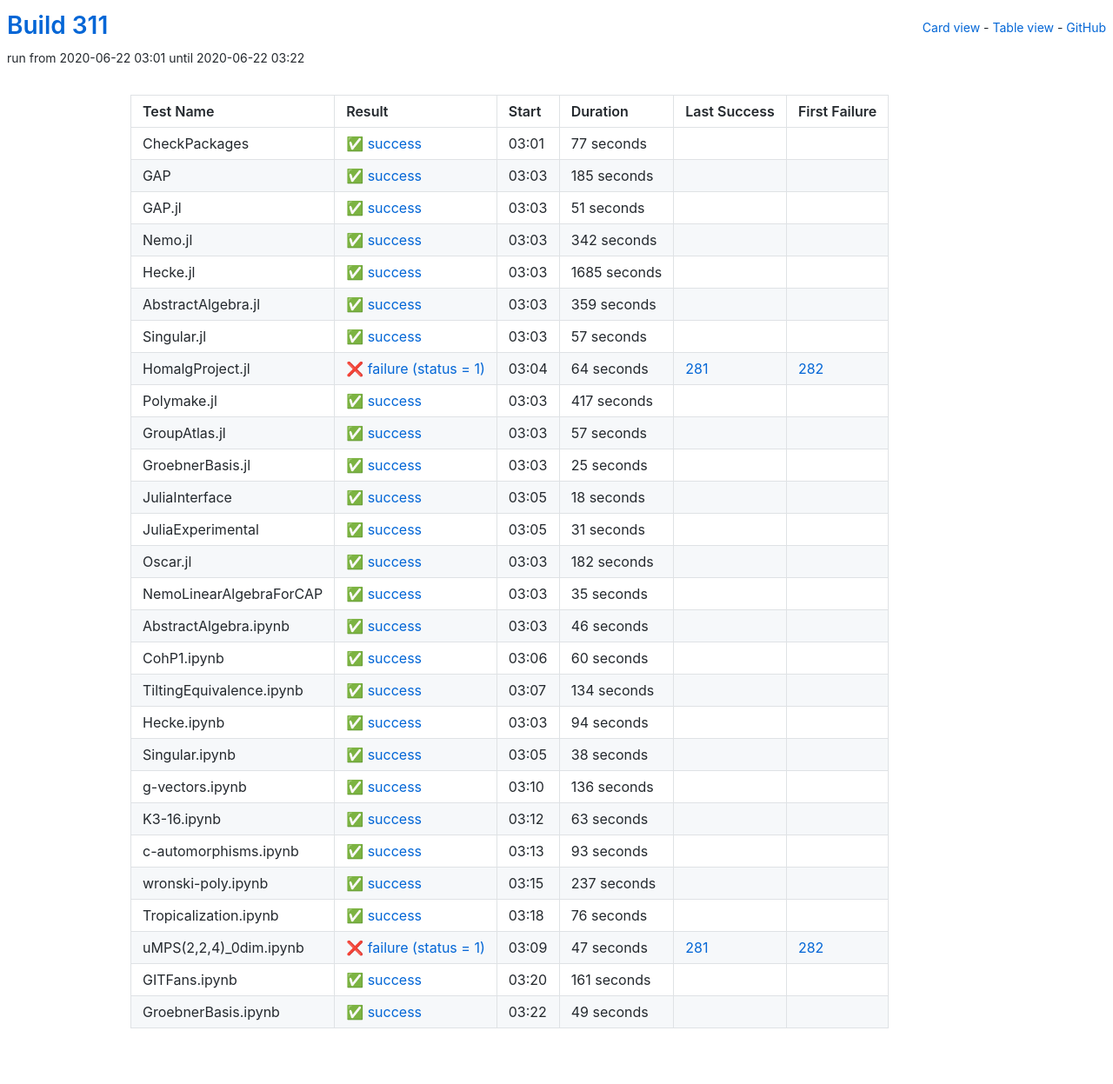
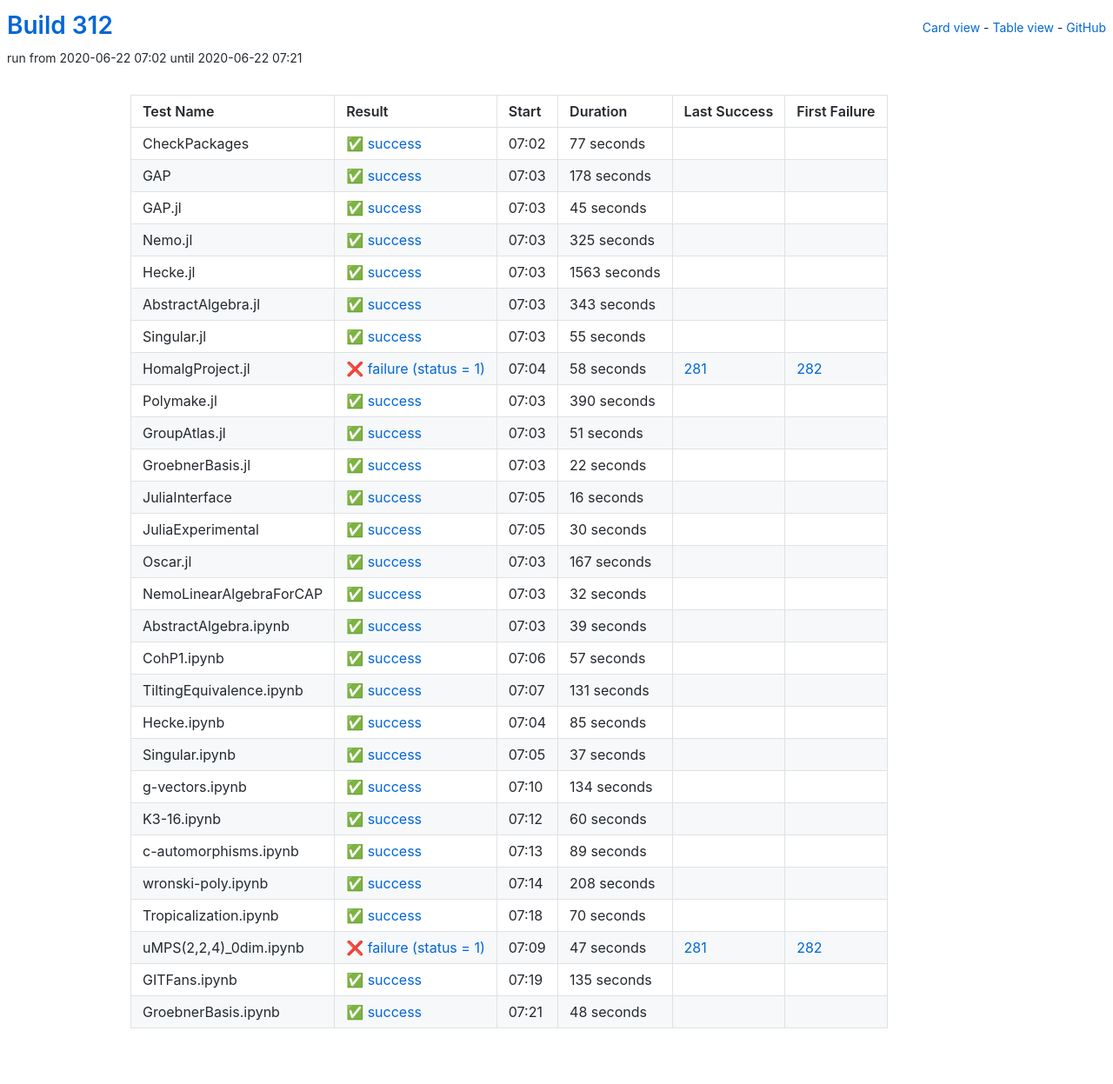
Before and after one commit to oscar-system/oscar-ci-status-stable, a Jekyll site: the page built from table.html, in a window 1280 px wide. Shown: the whole page at 87% size. Built offline with Jekyll 4.4.1, drawn with Linux system fonts in a browser that asks for light colours.

Commit message:
Build #312

```diff
--- a/_data/ci.yml
+++ b/_data/ci.yml
@@ -1,6 +1,6 @@
 ---
-build: 311
-build_url: https://oscarci.mathematik.uni-kl.de/job/oscar-stable/311/
+build: 312
+build_url: https://oscarci.mathematik.uni-kl.de/job/oscar-stable/312/
 job: oscar-stable
 organization: oscar-system
 repo: oscar-ci-status-stable
@@ -8,8 +8,8 @@ repourl: https://github.com/oscar-system/oscar-ci-status-stable
 tests:
 - name: CheckPackages
   id: checkpackages
-  log: https://oscarci.mathematik.uni-kl.de/job/oscar-stable/311/artifact/logs/build-311/CheckPackages.log
-  start: 2020-06-22 03:01
+  log: https://oscarci.mathematik.uni-kl.de/job/oscar-stable/312/artifact/logs/build-312/CheckPackages.log
+  start: 2020-06-22 07:02
   success: true
   exitcode: 0
   status: success
@@ -20,20 +20,104 @@ tests:
   first_failure_url:
 - name: GAP
   id: gap
-  log: https://oscarci.mathematik.uni-kl.de/job/oscar-stable/311/artifact/logs/build-311/GAP.log
-  start: 2020-06-22 03:03
+  log: https://oscarci.mathematik.uni-kl.de/job/oscar-stable/312/artifact/logs/build-312/GAP.log
+  start: 2020-06-22 07:03
   success: true
   exitcode: 0
   status: success
-  duration: 185
+  duration: 178
   last_success: false
   last_success_url:
   first_failure: false
   first_failure_url:
 - name: GAP.jl
   id: gap-jl
-  log: https://oscarci.mathematik.uni-kl.de/job/oscar-stable/311/artifact/logs/build-311/GAP.jl.log
-  start: 2020-06-22 03:03
+  log: https://oscarci.mathematik.uni-kl.de/job/oscar-stable/312/artifact/logs/build-312/GAP.jl.log
+  start: 2020-06-22 07:03
+  success: true
+  exitcode: 0
+  status: success
+  duration: 45
+  last_success: false
+  last_success_url:
+  first_failure: false
+  first_failure_url:
+- name: Nemo.jl
+  id: nemo-jl
+  log: https://oscarci.mathematik.uni-kl.de/job/oscar-stable/312/artifact/logs/build-312/Nemo.jl.log
+  start: 2020-06-22 07:03
+  success: true
+  exitcode: 0
+  status: success
+  duration: 325
+  last_success: false
+  last_success_url:
+  first_failure: false
+  first_failure_url:
+- name: Hecke.jl
+  id: hecke-jl
+  log: https://oscarci.mathematik.uni-kl.de/job/oscar-stable/312/artifact/logs/build-312/Hecke.jl.log
+  start: 2020-06-22 07:03
+  success: true
+  exitcode: 0
+  status: success
+  duration: 1563
+  last_success: false
+  last_success_url:
+  first_failure: false
+  first_failure_url:
+- name: AbstractAlgebra.jl
+  id: abstractalgebra-jl
+  log: https://oscarci.mathematik.uni-kl.de/job/oscar-stable/312/artifact/logs/build-312/AbstractAlgebra.jl.log
+  start: 2020-06-22 07:03
+  success: true
+  exitcode: 0
+  status: success
+  duration: 343
+  last_success: false
+  last_success_url:
+  first_failure: false
+  first_failure_url:
+- name: Singular.jl
+  id: singular-jl
+  log: https://oscarci.mathematik.uni-kl.de/job/oscar-stable/312/artifact/logs/build-312/Singular.jl.log
+  start: 2020-06-22 07:03
+  success: true
+  exitcode: 0
+  status: success
+  duration: 55
+  last_success: false
+  last_success_url:
+  first_failure: false
+  first_failure_url:
+- name: HomalgProject.jl
+  id: homalgproject-jl
+  log: https://oscarci.mathematik.uni-kl.de/job/oscar-stable/312/artifact/logs/build-312/HomalgProject.jl.log
+  start: 2020-06-22 07:04
+  success: false
+  exitcode: 1
+  status: failure
+  duration: 58
+  last_success: 281
+  last_success_url: https://oscarci.mathematik.uni-kl.de/job/oscar-stable/281/
+  first_failure: 282
+  first_failure_url: https://oscarci.mathematik.uni-kl.de/job/oscar-stable/282/
+- name: Polymake.jl
+  id: polymake-jl
+  log: https://oscarci.mathematik.uni-kl.de/job/oscar-stable/312/artifact/logs/build-312/Polymake.jl.log
+  start: 2020-06-22 07:03
+  success: true
+  exitcode: 0
+  status: success
+  duration: 390
+  last_success: false
+  last_success_url:
+  first_failure: false
+  first_failure_url:
+- name: GroupAtlas.jl
+  id: groupatlas-jl
+  log: https://oscarci.mathematik.uni-kl.de/job/oscar-stable/312/artifact/logs/build-312/GroupAtlas.jl.log
+  start: 2020-06-22 07:03
   success: true
   exitcode: 0
   status: success
@@ -42,46 +126,82 @@ tests:
   last_success_url:
   first_failure: false
   first_failure_url:
-- name: Nemo.jl
-  id: nemo-jl
-  log: https://oscarci.mathematik.uni-kl.de/job/oscar-stable/311/artifact/logs/build-311/Nemo.jl.log
-  start: 2020-06-22 03:03
+- name: GroebnerBasis.jl
+  id: groebnerbasis-jl
+  log: https://oscarci.mathematik.uni-kl.de/job/oscar-stable/312/artifact/logs/build-312/GroebnerBasis.jl.log
+  start: 2020-06-22 07:03
   success: true
   exitcode: 0
   status: success
-  duration: 342
+  duration: 22
   last_success: false
   last_success_url:
   first_failure: false
   first_failure_url:
-- name: Hecke.jl
-  id: hecke-jl
-  log: https://oscarci.mathematik.uni-kl.de/job/oscar-stable/311/artifact/logs/build-311/Hecke.jl.log
-  start: 2020-06-22 03:03
+- name: JuliaInterface
+  id: juliainterface
+  log: https://oscarci.mathematik.uni-kl.de/job/oscar-stable/312/artifact/logs/build-312/JuliaInterface.log
+  start: 2020-06-22 07:05
   success: true
   exitcode: 0
   status: success
-  duration: 1685
+  duration: 16
   last_success: false
   last_success_url:
   first_failure: false
   first_failure_url:
-- name: AbstractAlgebra.jl
-  id: abstractalgebra-jl
-  log: https://oscarci.mathematik.uni-kl.de/job/oscar-stable/311/artifact/logs/build-311/AbstractAlgebra.jl.log
-  start: 2020-06-22 03:03
+- name: JuliaExperimental
+  id: juliaexperimental
+  log: https://oscarci.mathematik.uni-kl.de/job/oscar-stable/312/artifact/logs/build-312/JuliaExperimental.log
+  start: 2020-06-22 07:05
   success: true
   exitcode: 0
   status: success
-  duration: 359
+  duration: 30
   last_success: false
   last_success_url:
   first_failure: false
   first_failure_url:
-- name: Singular.jl
-  id: singular-jl
-  log: https://oscarci.mathematik.uni-kl.de/job/oscar-stable/311/artifact/logs/build-311/Singular.jl.log
-  start: 2020-06-22 03:03
+- name: Oscar.jl
+  id: oscar-jl
+  log: https://oscarci.mathematik.uni-kl.de/job/oscar-stable/312/artifact/logs/build-312/Oscar.jl.log
+  start: 2020-06-22 07:03
+  success: true
+  exitcode: 0
+  status: success
+  duration: 167
+  last_success: false
+  last_success_url:
+  first_failure: false
+  first_failure_url:
+- name: NemoLinearAlgebraForCAP
+  id: nemolinearalgebraforcap
+  log: https://oscarci.mathematik.uni-kl.de/job/oscar-stable/312/artifact/logs/build-312/NemoLinearAlgebraForCAP.log
+  start: 2020-06-22 07:03
+  success: true
+  exitcode: 0
+  status: success
+  duration: 32
+  last_success: false
+  last_success_url:
+  first_failure: false
+  first_failure_url:
+- name: AbstractAlgebra.ipynb
+  id: abstractalgebra-ipynb
+  log: https://oscarci.mathematik.uni-kl.de/job/oscar-stable/312/artifact/logs/build-312/AbstractAlgebra.ipynb.log
+  start: 2020-06-22 07:03
+  success: true
+  exitcode: 0
+  status: success
+  duration: 39
+  last_success: false
+  last_success_url:
+  first_failure: false
+  first_failure_url:
+- name: CohP1.ipynb
+  id: cohp1-ipynb
+  log: https://oscarci.mathematik.uni-kl.de/job/oscar-stable/312/artifact/logs/build-312/CohP1.ipynb.log
+  start: 2020-06-22 07:06
   success: true
   exitcode: 0
   status: success
@@ -90,118 +210,58 @@ tests:
   last_success_url:
   first_failure: false
   first_failure_url:
-- name: HomalgProject.jl
-  id: homalgproject-jl
-  log: https://oscarci.mathematik.uni-kl.de/job/oscar-stable/311/artifact/logs/build-311/HomalgProject.jl.log
-  start: 2020-06-22 03:04
-  success: false
-  exitcode: 1
-  status: failure
-  duration: 64
-  last_success: 281
-  last_success_url: https://oscarci.mathematik.uni-kl.de/job/oscar-stable/281/
-  first_failure: 282
-  first_failure_url: https://oscarci.mathematik.uni-kl.de/job/oscar-stable/282/
-- name: Polymake.jl
-  id: polymake-jl
-  log: https://oscarci.mathematik.uni-kl.de/job/oscar-stable/311/artifact/logs/build-311/Polymake.jl.log
-  start: 2020-06-22 03:03
+- name: TiltingEquivalence.ipynb
+  id: tiltingequivalence-ipynb
+  log: https://oscarci.mathematik.uni-kl.de/job/oscar-stable/312/artifact/logs/build-312/TiltingEquivalence.ipynb.log
+  start: 2020-06-22 07:07
   success: true
   exitcode: 0
   status: success
-  duration: 417
+  duration: 131
   last_success: false
   last_success_url:
   first_failure: false
   first_failure_url:
-- name: GroupAtlas.jl
-  id: groupatlas-jl
-  log: https://oscarci.mathematik.uni-kl.de/job/oscar-stable/311/artifact/logs/build-311/GroupAtlas.jl.log
-  start: 2020-06-22 03:03
+- name: Hecke.ipynb
+  id: hecke-ipynb
+  log: https://oscarci.mathematik.uni-kl.de/job/oscar-stable/312/artifact/logs/build-312/Hecke.ipynb.log
+  start: 2020-06-22 07:04
   success: true
   exitcode: 0
   status: success
-  duration: 57
+  duration: 85
   last_success: false
   last_success_url:
   first_failure: false
   first_failure_url:
-- name: GroebnerBasis.jl
-  id: groebnerbasis-jl
-  log: https://oscarci.mathematik.uni-kl.de/job/oscar-stable/311/artifact/logs/build-311/GroebnerBasis.jl.log
-  start: 2020-06-22 03:03
+- name: Singular.ipynb
+  id: singular-ipynb
+  log: https://oscarci.mathematik.uni-kl.de/job/oscar-stable/312/artifact/logs/build-312/Singular.ipynb.log
+  start: 2020-06-22 07:05
   success: true
   exitcode: 0
   status: success
-  duration: 25
+  duration: 37
   last_success: false
   last_success_url:
   first_failure: false
   first_failure_url:
-- name: JuliaInterface
-  id: juliainterface
-  log: https://oscarci.mathematik.uni-kl.de/job/oscar-stable/311/artifact/logs/build-311/JuliaInterface.log
-  start: 2020-06-22 03:05
+- name: g-vectors.ipynb
+  id: g-vectors-ipynb
+  log: https://oscarci.mathematik.uni-kl.de/job/oscar-stable/312/artifact/logs/build-312/g-vectors.ipynb.log
+  start: 2020-06-22 07:10
   success: true
   exitcode: 0
   status: success
-  duration: 18
+  duration: 134
   last_success: false
   last_success_url:
   first_failure: false
   first_failure_url:
-- name: JuliaExperimental
-  id: juliaexperimental
-  log: https://oscarci.mathematik.uni-kl.de/job/oscar-stable/311/artifact/logs/build-311/JuliaExperimental.log
-  start: 2020-06-22 03:05
-  success: true
-  exitcode: 0
-  status: success
-  duration: 31
-  last_success: false
-  last_success_url:
-  first_failure: false
-  first_failure_url:
-- name: Oscar.jl
-  id: oscar-jl
-  log: https://oscarci.mathematik.uni-kl.de/job/oscar-stable/311/artifact/logs/build-311/Oscar.jl.log
-  start: 2020-06-22 03:03
-  success: true
-  exitcode: 0
-  status: success
-  duration: 182
-  last_success: false
-  last_success_url:
-  first_failure: false
-  first_failure_url:
-- name: NemoLinearAlgebraForCAP
-  id: nemolinearalgebraforcap
-  log: https://oscarci.mathematik.uni-kl.de/job/oscar-stable/311/artifact/logs/build-311/NemoLinearAlgebraForCAP.log
-  start: 2020-06-22 03:03
-  success: true
-  exitcode: 0
-  status: success
-  duration: 35
-  last_success: false
-  last_success_url:
-  first_failure: false
-  first_failure_url:
-- name: AbstractAlgebra.ipynb
-  id: abstractalgebra-ipynb
-  log: https://oscarci.mathematik.uni-kl.de/job/oscar-stable/311/artifact/logs/build-311/AbstractAlgebra.ipynb.log
-  start: 2020-06-22 03:03
-  success: true
-  exitcode: 0
-  status: success
-  duration: 46
-  last_success: false
-  last_success_url:
-  first_failure: false
-  first_failure_url:
-- name: CohP1.ipynb
-  id: cohp1-ipynb
-  log: https://oscarci.mathematik.uni-kl.de/job/oscar-stable/311/artifact/logs/build-311/CohP1.ipynb.log
-  start: 2020-06-22 03:06
+- name: K3-16.ipynb
+  id: k3-16-ipynb
+  log: https://oscarci.mathematik.uni-kl.de/job/oscar-stable/312/artifact/logs/build-312/K3-16.ipynb.log
+  start: 2020-06-22 07:12
   success: true
   exitcode: 0
   status: success
@@ -210,106 +270,46 @@ tests:
   last_success_url:
   first_failure: false
   first_failure_url:
-- name: TiltingEquivalence.ipynb
-  id: tiltingequivalence-ipynb
-  log: https://oscarci.mathematik.uni-kl.de/job/oscar-stable/311/artifact/logs/build-311/TiltingEquivalence.ipynb.log
-  start: 2020-06-22 03:07
+- name: c-automorphisms.ipynb
+  id: c-automorphisms-ipynb
+  log: https://oscarci.mathematik.uni-kl.de/job/oscar-stable/312/artifact/logs/build-312/c-automorphisms.ipynb.log
+  start: 2020-06-22 07:13
   success: true
   exitcode: 0
   status: success
-  duration: 134
-  last_success: false
-  last_success_url:
-  first_failure: false
-  first_failure_url:
-- name: Hecke.ipynb
-  id: hecke-ipynb
-  log: https://oscarci.mathematik.uni-kl.de/job/oscar-stable/311/artifact/logs/build-311/Hecke.ipynb.log
-  start: 2020-06-22 03:03
-  success: true
-  exitcode: 0
-  status: success
-  duration: 94
-  last_success: false
-  last_success_url:
-  first_failure: false
-  first_failure_url:
-- name: Singular.ipynb
-  id: singular-ipynb
-  log: https://oscarci.mathematik.uni-kl.de/job/oscar-stable/311/artifact/logs/build-311/Singular.ipynb.log
-  start: 2020-06-22 03:05
-  success: true
-  exitcode: 0
-  status: success
-  duration: 38
-  last_success: false
-  last_success_url:
-  first_failure: false
-  first_failure_url:
-- name: g-vectors.ipynb
-  id: g-vectors-ipynb
-  log: https://oscarci.mathematik.uni-kl.de/job/oscar-stable/311/artifact/logs/build-311/g-vectors.ipynb.log
-  start: 2020-06-22 03:10
-  success: true
-  exitcode: 0
-  status: success
-  duration: 136
-  last_success: false
-  last_success_url:
-  first_failure: false
-  first_failure_url:
-- name: K3-16.ipynb
-  id: k3-16-ipynb
-  log: https://oscarci.mathematik.uni-kl.de/job/oscar-stable/311/artifact/logs/build-311/K3-16.ipynb.log
-  start: 2020-06-22 03:12
-  success: true
-  exitcode: 0
-  status: success
-  duration: 63
-  last_success: false
-  last_success_url:
-  first_failure: false
-  first_failure_url:
-- name: c-automorphisms.ipynb
-  id: c-automorphisms-ipynb
-  log: https://oscarci.mathematik.uni-kl.de/job/oscar-stable/311/artifact/logs/build-311/c-automorphisms.ipynb.log
-  start: 2020-06-22 03:13
-  success: true
-  exitcode: 0
-  status: success
-  duration: 93
+  duration: 89
   last_success: false
   last_success_url:
   first_failure: false
   first_failure_url:
 - name: wronski-poly.ipynb
   id: wronski-poly-ipynb
-  log: https://oscarci.mathematik.uni-kl.de/job/oscar-stable/311/artifact/logs/build-311/wronski-poly.ipynb.log
-  start: 2020-06-22 03:15
+  log: https://oscarci.mathematik.uni-kl.de/job/oscar-stable/312/artifact/logs/build-312/wronski-poly.ipynb.log
+  start: 2020-06-22 07:14
   success: true
   exitcode: 0
   status: success
-  duration: 237
+  duration: 208
   last_success: false
   last_success_url:
   first_failure: false
   first_failure_url:
 - name: Tropicalization.ipynb
   id: tropicalization-ipynb
-  log: https://oscarci.mathematik.uni-kl.de/job/oscar-stable/311/artifact/logs/build-311/Tropicalization.ipynb.log
-  start: 2020-06-22 03:18
+  log: https://oscarci.mathematik.uni-kl.de/job/oscar-stable/312/artifact/logs/build-312/Tropicalization.ipynb.log
+  start: 2020-06-22 07:18
   success: true
   exitcode: 0
   status: success
-  duration: 76
+  duration: 70
   last_success: false
   last_success_url:
   first_failure: false
   first_failure_url:
 - name: uMPS(2,2,4)_0dim.ipynb
   id: umps-2-2-4-0dim-ipynb
-  log: https://oscarci.mathematik.uni-kl.de/job/oscar-stable/311/artifact/logs/build-311/uMPS-2-2-4-_0dim.ipynb.log
-  start: 2020-06-22 03:09
+  log: https://oscarci.mathematik.uni-kl.de/job/oscar-stable/312/artifact/logs/build-312/uMPS-2-2-4-_0dim.ipynb.log
+  start: 2020-06-22 07:09
   success: false
   exitcode: 1
   status: failure
@@ -320,24 +320,24 @@ tests:
   first_failure_url: https://oscarci.mathematik.uni-kl.de/job/oscar-stable/282/
 - name: GITFans.ipynb
   id: gitfans-ipynb
-  log: https://oscarci.mathematik.uni-kl.de/job/oscar-stable/311/artifact/logs/build-311/GITFans.ipynb.log
-  start: 2020-06-22 03:20
+  log: https://oscarci.mathematik.uni-kl.de/job/oscar-stable/312/artifact/logs/build-312/GITFans.ipynb.log
+  start: 2020-06-22 07:19
   success: true
   exitcode: 0
   status: success
-  duration: 161
+  duration: 135
   last_success: false
   last_success_url:
   first_failure: false
   first_failure_url:
 - name: GroebnerBasis.ipynb
   id: groebnerbasis-ipynb
-  log: https://oscarci.mathematik.uni-kl.de/job/oscar-stable/311/artifact/logs/build-311/GroebnerBasis.ipynb.log
-  start: 2020-06-22 03:22
+  log: https://oscarci.mathematik.uni-kl.de/job/oscar-stable/312/artifact/logs/build-312/GroebnerBasis.ipynb.log
+  start: 2020-06-22 07:21
   success: true
   exitcode: 0
   status: success
-  duration: 49
+  duration: 48
   last_success: false
   last_success_url:
   first_failure: false
```
Also changed, not shown: README.md.
